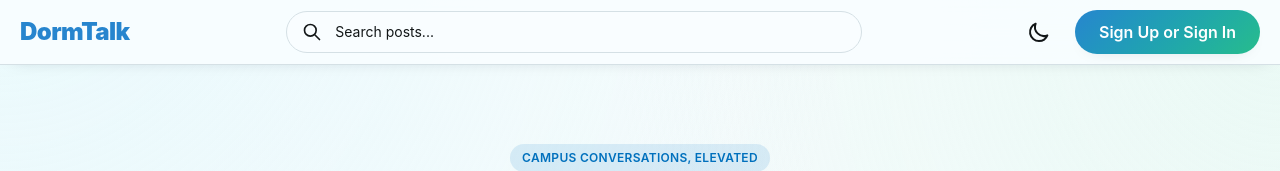
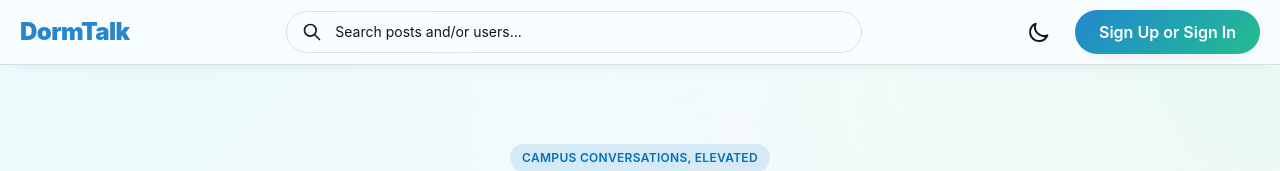
Before and after one commit to DylanKane17/DormTalk, a Next.js app: page / in a window 1280 px wide. Shown: the top 171 px of the page. Built offline with nearby package versions, Linux system fonts and the light colour scheme; no server answers.

Commit message:
changed text on search bar

```diff
--- a/src/app/components/Navigation.js
+++ b/src/app/components/Navigation.js
@@ -96,7 +96,7 @@ export default function Navigation() {
                   type="text"
                   value={searchQuery}
                   onChange={(e) => setSearchQuery(e.target.value)}
-                  placeholder="Search posts..."
+                  placeholder="Search posts and/or users..."
                   className="w-full pl-12 pr-4 py-2.5 bg-[var(--surface)] border border-[var(--border)] rounded-full text-sm text-[var(--text-primary)] placeholder-[var(--text-tertiary)] focus:outline-none focus:ring-2 focus:ring-[var(--brand-blue)] focus:border-transparent transition-all"
                 />
               </div>
```
